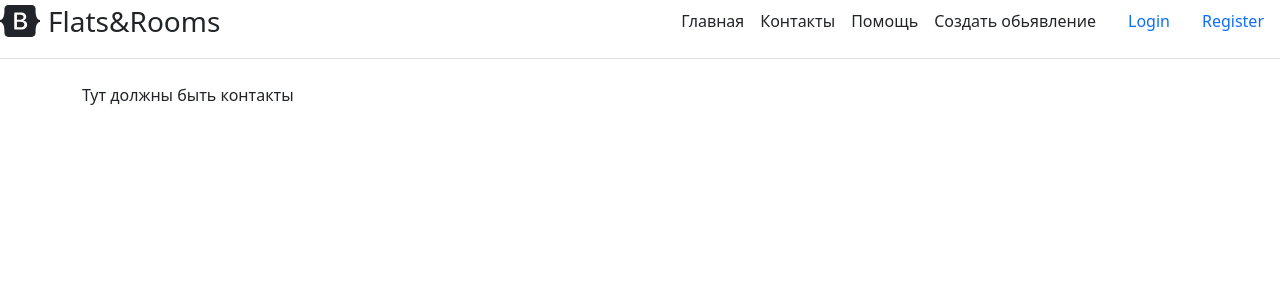
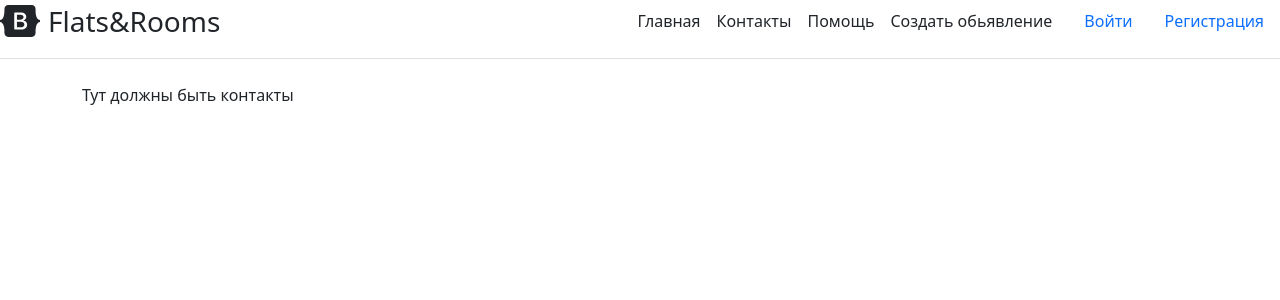
Before and after one commit to abalokaka/flats, a Django app: page /about in a window 1280 px wide. Shown: the top 300 px of the page. Run offline with Django 4.2, Linux system fonts and the light colour scheme.

Commit message:
change index.html

```diff
--- a/flatmanager/mainflat/templates/main/base.html
+++ b/flatmanager/mainflat/templates/main/base.html
@@ -21,11 +21,11 @@
           <a class="me-3 py-2 text-dark text-decoration-none" href="{% url 'hellp' %}">Помощь</a>
           <a class="me-3 py-2 text-dark text-decoration-none" href="{% url 'create' %}">Создать обьявление</a>
           {% if not user.is_authenticated %}
-          <a class="nav-link" href="{% url 'login_user' %}">Login</a>
-          <a class="nav-link" href="{% url 'register_user' %}">Register</a>
+          <a class="nav-link" href="{% url 'login_user' %}">Войти</a>
+          <a class="nav-link" href="{% url 'register_user' %}">Регистрация</a>
           {% endif %}
           {% if user.is_authenticated %}
-          <a class="nav-link" href="{% url 'logout_user' %}">Logout</a>
+          <a class="nav-link" href="{% url 'logout_user' %}">Выйти</a>
           {% endif %}
                       </nav>
     </div>
```
Also changed, not shown: flatmanager/db.sqlite3.
